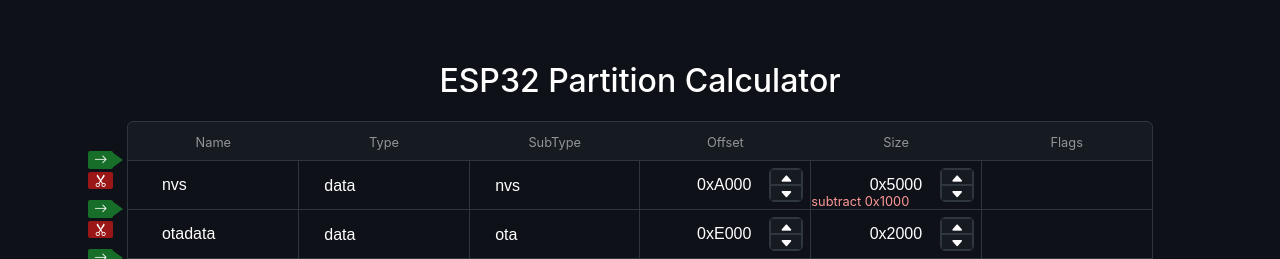
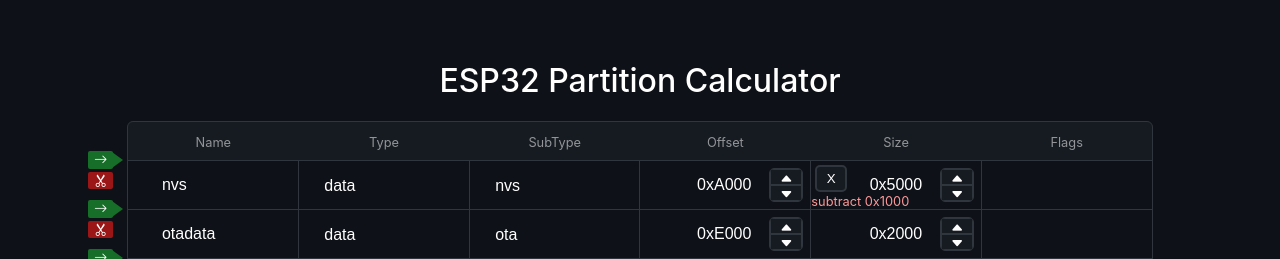
Before and after one commit to platevoltage/esp32-partition-calculator, a React (Create React App) app: page / in a window 1280 px wide. Both pictures are taken after a click on the button 786 px from the left and 177 px from the top of the page. Shown: the top 259 px of the page. Built offline with nearby package versions, Linux system fonts and the light colour scheme.

Commit message:
implimented auto offset

```diff
--- /dev/null
+++ b/src/components/Row.css
@@ -0,0 +1,11 @@
+.shoehorn {
+  position: absolute;
+  left: 4px;
+  top: 4px;
+  border-radius: 5px;
+  height: 2em;
+  width: 2.4em;
+  background-color: #161b22;
+  border: 2px solid #30363d;
+  color: inherit;
+}
--- a/src/components/Row.tsx
+++ b/src/components/Row.tsx
@@ -2,6 +2,8 @@ import { useState, useEffect } from 'react';
 import UpDown from './UpDown';
 import AddRow from './AddRow';
 import DeleteRow from './DeleteRow';
+import './Row.css';
+
 
 export interface Partition {
     name: string;
@@ -10,6 +12,7 @@ export interface Partition {
     offset: number;
     size: number;
     flags: string;
+    preview?: number;
 }
 
 interface Props {
@@ -18,10 +21,12 @@ interface Props {
     i: number;
     unusedSpace: number;
     displayDec: boolean;
+    handleShoeHorn: (i: number) => void;
+    handleShoeHornPreview: (i?: number) => void;
 }
 
 
-export default function Row({table, setTable, i, unusedSpace, displayDec}: Props) {
+export default function Row({table, setTable, i, unusedSpace, displayDec, handleShoeHorn, handleShoeHornPreview}: Props) {
 
     const [red, setRed] = useState<boolean>(false);
     const [green, setGreen] = useState<boolean>(false);
@@ -31,6 +36,9 @@ export default function Row({table, setTable, i, unusedSpace, displayDec}: Props
             (-unusedSpace).toString(16).toUpperCase()
         );
     },[unusedSpace]);
+
+
+
 
   return (
     <>
@@ -99,17 +107,35 @@ export default function Row({table, setTable, i, unusedSpace, displayDec}: Props
 
         <div className="column number">
 
-            <input type="text" name="offset" value={!displayDec ? `${(table[i].offset || 0).toString()}` : `0x${(table[i].offset || 0).toString(16).toUpperCase()}`} onChange={(e) => {
-                table[i].offset = parseInt(e.target.value);
-                setTable([...table]);
-            }}>
-            </input>
+                <input style={{color: table[i].preview ? "#5555ff" : undefined}} type="text" name="offset"
+                value={
+                    table[i].preview ?
+                        !displayDec ? `${table[i].preview!.toString()} kb` : `0x${table[i].preview!.toString(16).toUpperCase()}`
+                        :
+                        !displayDec ? `${(table[i].offset || 0).toString()}` : `0x${(table[i].offset || 0).toString(16).toUpperCase()}`
+                }
+                onChange={(e) => {
+                    table[i].offset = parseInt(e.target.value);
+                    setTable([...table]);
+                }}>
+                </input>
+
+
             <div style={{display: 'flex', flexDirection: 'column', justifyContent: 'center'}}>
                 <UpDown table={table} setTable={setTable} i={i} param={"offset"}/>
             </div>
         </div>
 
         <div className="column number">
+            { unusedSpace < 0 && i < table.length - 1 &&
+                <button className="shoehorn"
+                    onClick={() => handleShoeHorn(i)}
+                    onMouseOver={() => handleShoeHornPreview(i)}
+                    onMouseOut={() => handleShoeHornPreview()}
+                >
+                    X
+                </button>
+            }
             <input type="text" name="size" value={!displayDec ? `${(table[i].size || 0).toString()}` : `0x${(table[i].size || 0).toString(16).toUpperCase()}`} onChange={(e) => {
                 table[i].size = parseInt(e.target.value, 16);
                 setTable([...table]);
--- a/src/components/Table.css
+++ b/src/components/Table.css
@@ -20,6 +20,7 @@ main {
 .number input {
   text-align: right;
   margin-right: 1em;
+  transition: color 0.2s;
 }
 
 select {
--- a/src/components/Table.tsx
+++ b/src/components/Table.tsx
@@ -12,6 +12,38 @@ interface Props {
 
 export default function Table({table, setTable, flashSize, displayDec}: Props) {
     const [green, setGreen] = useState<boolean>(false);
+
+    function handleShoeHorn(i: number) {
+        console.log("shoehorn", table);
+        const _table = [...table];
+        const _unusedSpace = getUnusedSpace(i);
+        for (let _i = i+1; _i < _table.length; _i++) {
+            _table[_i].offset -= _unusedSpace;
+        }
+        setTable(_table.map((row: Partition) => {
+            row.preview = undefined;
+            return row;
+        }));
+
+    }
+
+    function handleShoeHornPreview(i?: number) {
+        console.log("HOVER", i)
+        const _table = [...table];
+        if (typeof i == "number") {
+            const _unusedSpace = getUnusedSpace(i);
+            for (let _i = i+1; _i < _table.length; _i++) {
+                _table[_i].preview = _table[_i].offset - _unusedSpace;
+            }
+            setTable(_table);
+        } else {
+            setTable(table.map((row: Partition) => {
+                row.preview = undefined;
+                return row;
+            }));
+        }
+    }
+
     function getUnusedSpace(i: number) {
         const partitionSize = table[i].offset + table[i].size;
         let nextOffset = table[i+1]?.offset;
@@ -37,7 +69,7 @@ export default function Table({table, setTable, flashSize, displayDec}: Props) {
             {
                 table.map((_, i) => {
                     return (<div key={i}>
-                        <Row table={table} setTable={setTable} i={i} unusedSpace={getUnusedSpace(i)} displayDec={displayDec}/>
+                        <Row table={table} setTable={setTable} i={i} unusedSpace={getUnusedSpace(i)} displayDec={displayDec} handleShoeHorn={handleShoeHorn} handleShoeHornPreview={handleShoeHornPreview}/>
                     </div>)
                 })
             }
```
